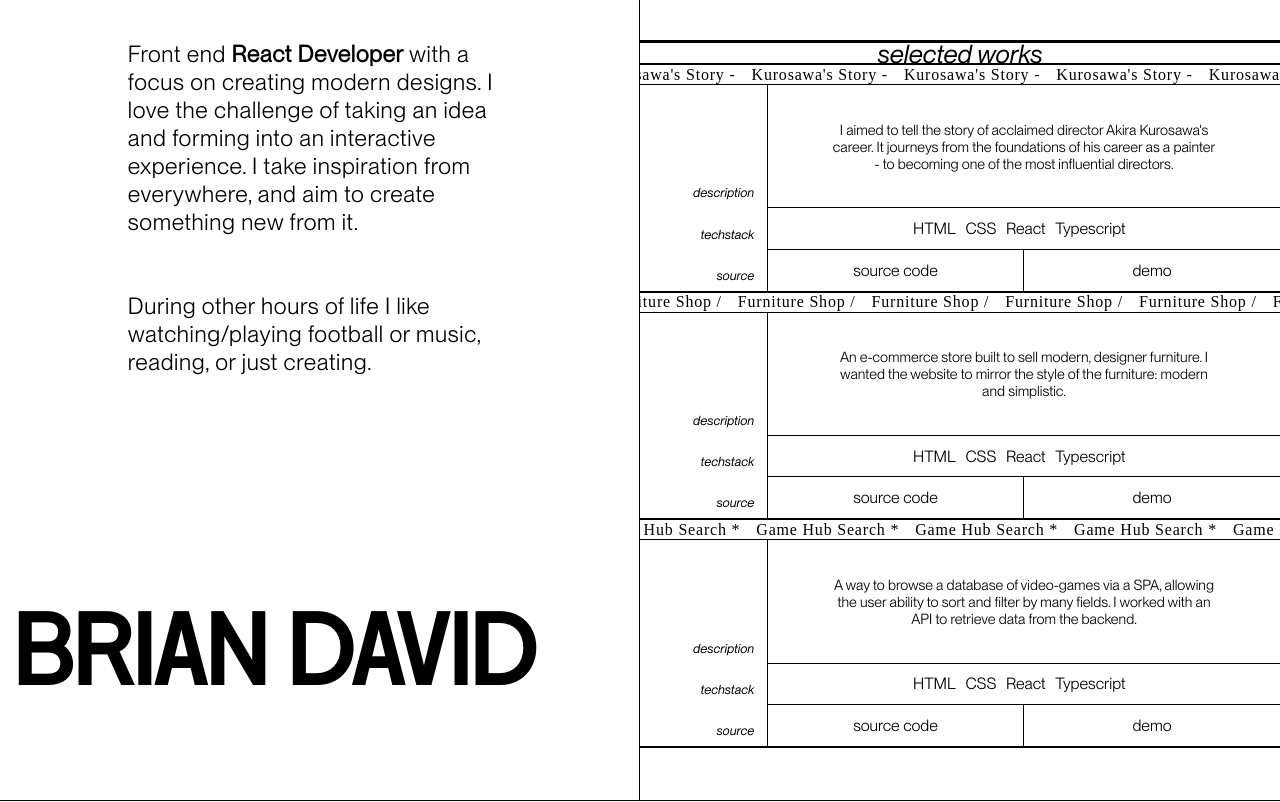
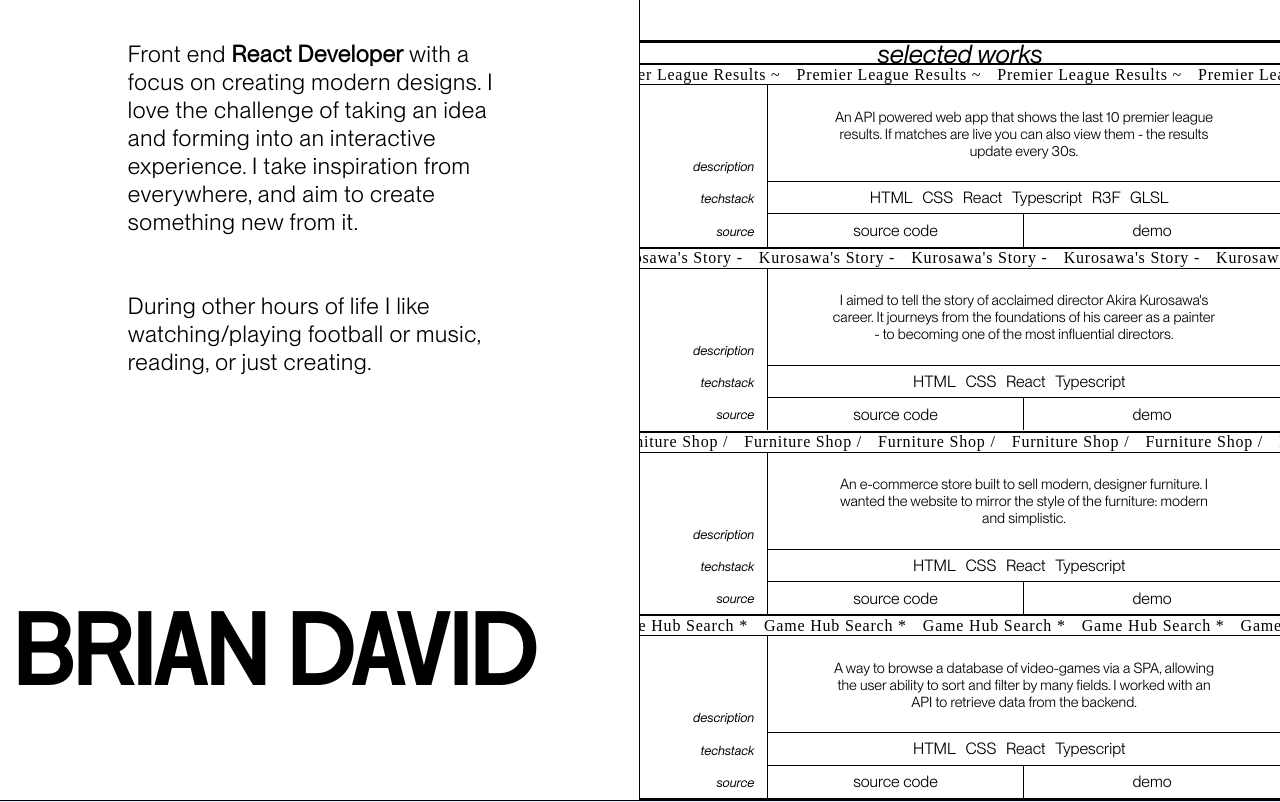
Before and after one commit to brian-david4/brian-portfolio-website, a React (Vite) app in the folder portfolio-website/: page / in a window 1280 px wide. Shown: the top 802 px of the page. Built offline with nearby package versions, Linux system fonts and the light colour scheme; a web font is replaced by a local one.

Commit message:
Add new project

```diff
--- a/portfolio-website/src/components/HomeFooter/hmFt.module.css
+++ b/portfolio-website/src/components/HomeFooter/hmFt.module.css
@@ -1,5 +1,5 @@
 .footer {
-  height: 90vh;
+  height: 60vh;
   width: 100vw;
   background-color: #e0f5ff;
   position: relative;
--- a/portfolio-website/src/data.ts
+++ b/portfolio-website/src/data.ts
@@ -2,10 +2,17 @@ import { ProjectType } from "./types";
 
 export const projects: ProjectType[] = [
   {
+    title: "Premier League Results ~",
+    link: "https://vercel.com/briandavid4s-projects/premier-league-live/DusmtF6SaVvbLxuHmfxtpcrJsEoD",
+    colour: "#9bdb97",
+    techstack: ["HTML", "CSS", "React", "Typescript", "R3F", "GLSL"],
+    codeLink: "https://github.com/brian-david4/premier-league-live",
+    desc: "An API powered web app that shows the last 10 premier league results. If matches are live you can also view them - the results update every 30s.",
+  },
+  {
     title: "Kurosawa's Story -",
     link: "https://kurosawa-gray.vercel.app",
     colour: "#f0c7ae",
-    images: ["/projectSC/pj_kuro_01.png", "/projectSC/pj_kuro_02.png"],
     techstack: ["HTML", "CSS", "React", "Typescript"],
     codeLink: "https://github.com/brian-david4/akira-kurosawa-portfolio",
     desc: "I aimed to tell the story of acclaimed director Akira Kurosawa's career. It journeys from the foundations of his career as a painter - to becoming one of the most influential directors.",
@@ -14,7 +21,6 @@ export const projects: ProjectType[] = [
     title: "Furniture Shop /",
     link: "https://furniture-shop-drab.vercel.app",
     colour: "#ffc2c2",
-    images: ["/projectSC/pj_furn_01.png", "/projectSC/pj_furn_02.png"],
     techstack: ["HTML", "CSS", "React", "Typescript"],
     codeLink: "https://github.com/brian-david4/furniture-shop",
     desc: "An e-commerce store built to sell modern, designer furniture. I wanted the website to mirror the style of the furniture: modern and simplistic.",
@@ -24,7 +30,6 @@ export const projects: ProjectType[] = [
     link: "https://game-hub-eosin-chi.vercel.app",
     colour: "#c2d5ff",
     desc: "A way to browse a database of video-games via a SPA, allowing the user ability to sort and filter by many fields. I worked with an API to retrieve data from the backend.",
-    images: ["/projectSC/pj_game_01.png"],
     techstack: ["HTML", "CSS", "React", "Typescript"],
     codeLink: "https://github.com/brian-david4/react-tutorial-mosh",
   },
--- a/portfolio-website/src/pages/Home2/home.module.css
+++ b/portfolio-website/src/pages/Home2/home.module.css
@@ -1,6 +1,6 @@
 .page {
   position: relative;
-  height: 190vh;
+  height: 160vh;
   width: 100vw;
   display: flex;
   flex-direction: column;
--- a/portfolio-website/src/types.ts
+++ b/portfolio-website/src/types.ts
@@ -10,7 +10,6 @@ export interface ProjectType {
   title: string;
   link: string;
   colour: string;
-  images?: string[];
   desc: string;
   techstack: string[];
   codeLink: string;
```
Also changed, not shown: 1 other file (tests, documents, lock files or other folders).
